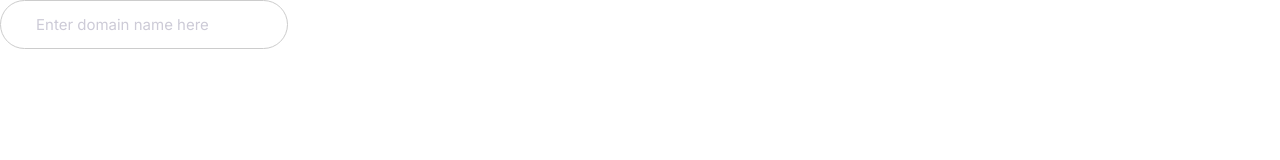
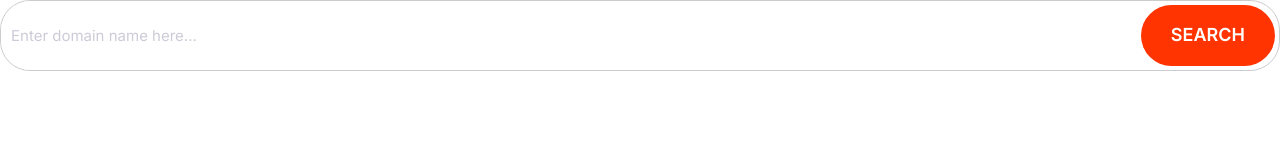
Before and after one commit to Ataara/Moshify, a plain HTML site: page index.html in a window 1280 px wide. Drawn offline with Linux system fonts and the light colour scheme.

Commit message:
Again,defining styles for input groups and buttons

```diff
--- a/css/style.css
+++ b/css/style.css
@@ -4,6 +4,8 @@
   --color-accent: #ff3400;
   --color-headings: #1b0760;
   --color-body: #918ca4;
+  --color-border:#ccc;
+  --border-radius:30px;
 }
 
 *,*::after,*::before{
@@ -242,8 +244,8 @@ color: #fff;
 
 /* Inputs */
 .input{
-    border-radius: 30px;
-    border: 1px solid #ccc;
+    border-radius: var(--border-radius);
+    border: 1px solid var(--color-border);
     color: var(--color-headings);
     font-size: 2rem;
     outline: 0;
@@ -254,6 +256,24 @@ color: #fff;
   color: #cdcbd7;
 }
 
+.input-group{
+  border: 1px solid var(--color-border);
+  border-radius: var(--border-radius);
+  display: flex;
+}
+
+.input-group .input {
+  border: 0;
+  flex-grow: 1;
+  padding: 1.5rem 1rem;
+}
+
+.input-group .btn {
+  margin: 4px;
+}
+
+
+
 @media screen and (min-width:1024px) {
   .input{font-size: 1.5rem;}
 }
--- a/index.html
+++ b/index.html
@@ -14,6 +14,13 @@
     <link rel="stylesheet" href="css/style.css" />
   </head>
   <body>
-      <input type="text" class="input" placeholder="Enter domain name here">
+    <div class="input-group">
+      <input
+        type="text"
+        class="input"
+        placeholder="Enter domain name here..."
+      />
+      <button class="btn btn--accent">Search</button>
+    </div>
   </body>
 </html>
```
